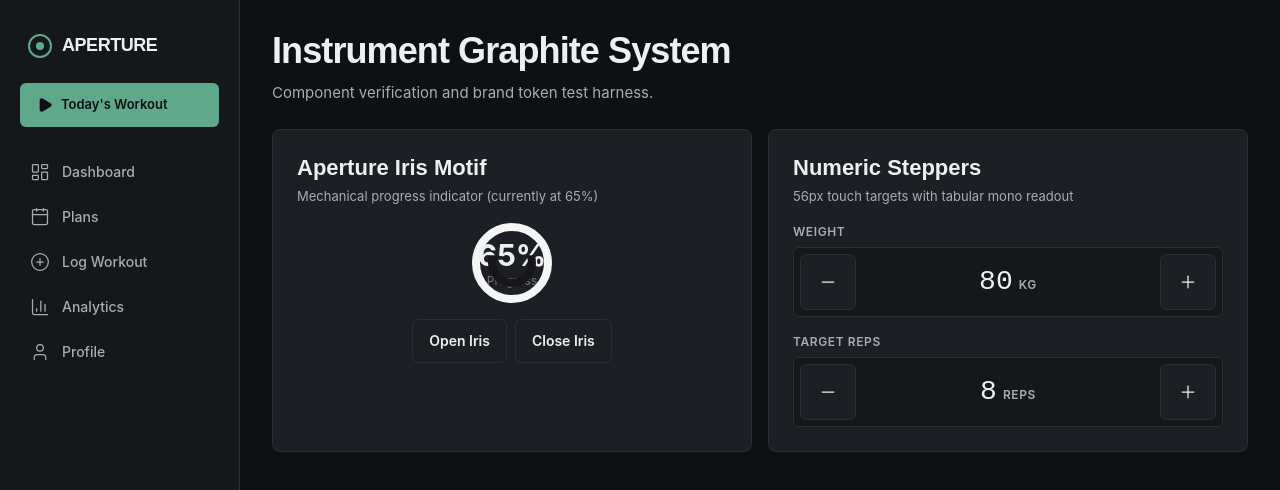
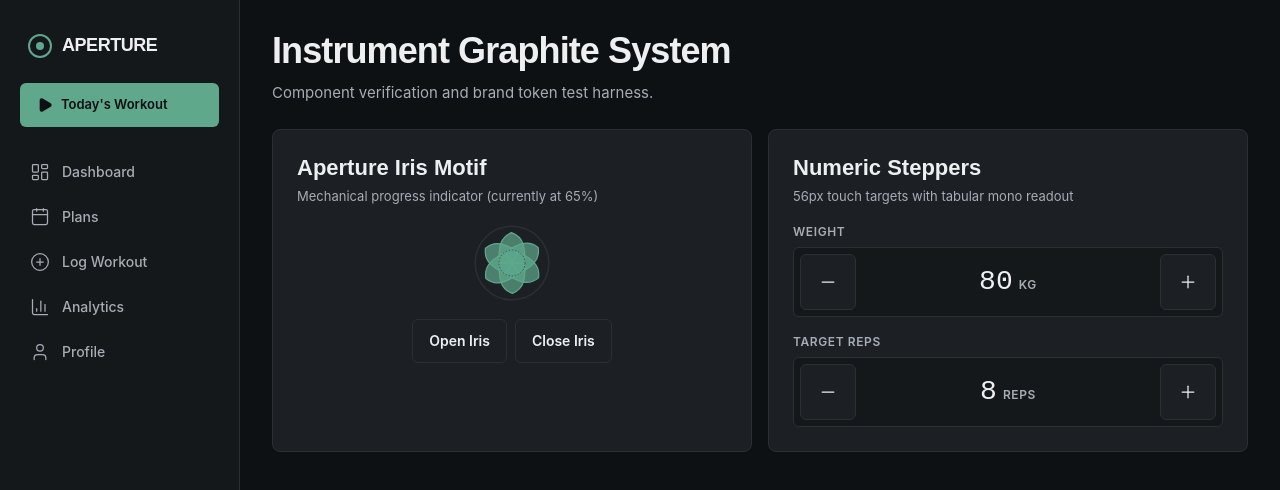
Before and after one commit to mohsinaalima/Aperture-Fitness, a Next.js app in the folder apps/web/: page / in a window 1280 px wide. Shown: the top 490 px of the page. Built offline with nearby package versions, Linux system fonts and the light colour scheme.

Commit message:
fix(ui): prevent iris progress component text overflow and fix bounding box sizing

```diff
--- a/apps/web/src/components/ui/aperture-iris.tsx
+++ b/apps/web/src/components/ui/aperture-iris.tsx
@@ -1,37 +1,99 @@
 "use client";
 
-interface ApertureIrisProgressProps {
-  value: number;
-  max?: number;
+import * as React from "react";
+import { cn } from "@/lib/utils";
+
+interface ApertureIrisProps extends React.SVGProps<SVGSVGElement> {
+  value?: number; // 0 to 100
   size?: number;
+  bladeCount?: number;
+  showValue?: boolean;
 }
 
-export function ApertureIrisProgress({
-  value,
-  max = 100,
-  size = 180,
-}: ApertureIrisProgressProps) {
-  const percentage = Math.min(100, Math.max(0, (value / max) * 100));
+export const ApertureIrisProgress: React.FC<ApertureIrisProps> = ({
+  value = 0,
+  size = 32,
+  bladeCount = 6,
+  showValue = false,
+  className,
+  ...props
+}) => {
+  const normalizedValue = Math.min(100, Math.max(0, value));
+  // 0% value = open aperture ring, 100% = fully closed iris mechanism
+  const rotationOffset = (normalizedValue / 100) * 45;
+  const innerRadius = 28 - (normalizedValue / 100) * 18;
 
   return (
     <div
-      className='relative flex items-center justify-center rounded-full border-8 border-muted'
-      style={{
-        width: size,
-        height: size,
-      }}
+      className='relative inline-flex items-center justify-center flex-shrink-0'
+      style={{ width: size, height: size }}
     >
-      <div
-        className='absolute inset-2 rounded-full border-8 border-primary'
-        style={{
-          clipPath: `inset(${100 - percentage}% 0 0 0)`,
-        }}
-      />
+      <svg
+        width={size}
+        height={size}
+        viewBox='0 0 100 100'
+        fill='none'
+        xmlns='http://www.w3.org/2000/svg'
+        className={cn(
+          "transition-transform duration-320 ease-mechanical",
+          className,
+        )}
+        {...props}
+      >
+        {/* Outer Housing Ring */}
+        <circle
+          cx='50'
+          cy='50'
+          r='46'
+          stroke='var(--color-border-default)'
+          strokeWidth='2'
+        />
 
-      <div className='text-center'>
-        <div className='text-3xl font-bold'>{Math.round(percentage)}%</div>
-        <div className='text-xs text-muted-foreground'>Progress</div>
-      </div>
+        {/* Mechanical Iris Blades */}
+        {Array.from({ length: bladeCount }).map((_, index) => {
+          const baseAngle = (360 / bladeCount) * index;
+          const currentAngle = baseAngle + rotationOffset;
+
+          return (
+            <g key={index} transform={`rotate(${currentAngle} 50 50)`}>
+              <path
+                d={`M 50 ${50 - innerRadius}
+                   C 68 ${50 - innerRadius}, 82 34, 88 50
+                   C 82 66, 68 ${50 + innerRadius}, 50 ${50 + innerRadius}
+                   Z`}
+                fill={
+                  normalizedValue > 0
+                    ? "var(--color-accent-primary)"
+                    : "transparent"
+                }
+                fillOpacity={0.15 + (normalizedValue / 100) * 0.85}
+                stroke='var(--color-accent-primary)'
+                strokeWidth='1.5'
+                strokeLinejoin='round'
+                className='transition-all duration-320 ease-mechanical'
+              />
+            </g>
+          );
+        })}
+
+        {/* Center Readout Notch */}
+        <circle
+          cx='50'
+          cy='50'
+          r={innerRadius}
+          stroke='var(--color-border-strong)'
+          strokeWidth='1'
+          strokeDasharray='2 2'
+          fill='none'
+        />
+      </svg>
+
+      {/* Optional center readout text - renders only if explicitly requested */}
+      {showValue && (
+        <span className='absolute inset-0 flex items-center justify-center text-[10px] font-mono font-medium text-[var(--color-text-primary)]'>
+          {Math.round(normalizedValue)}%
+        </span>
+      )}
     </div>
   );
-}
+};
```
Also changed, not shown: apps/web/src/app/page.tsx (+9 -0 lines).
